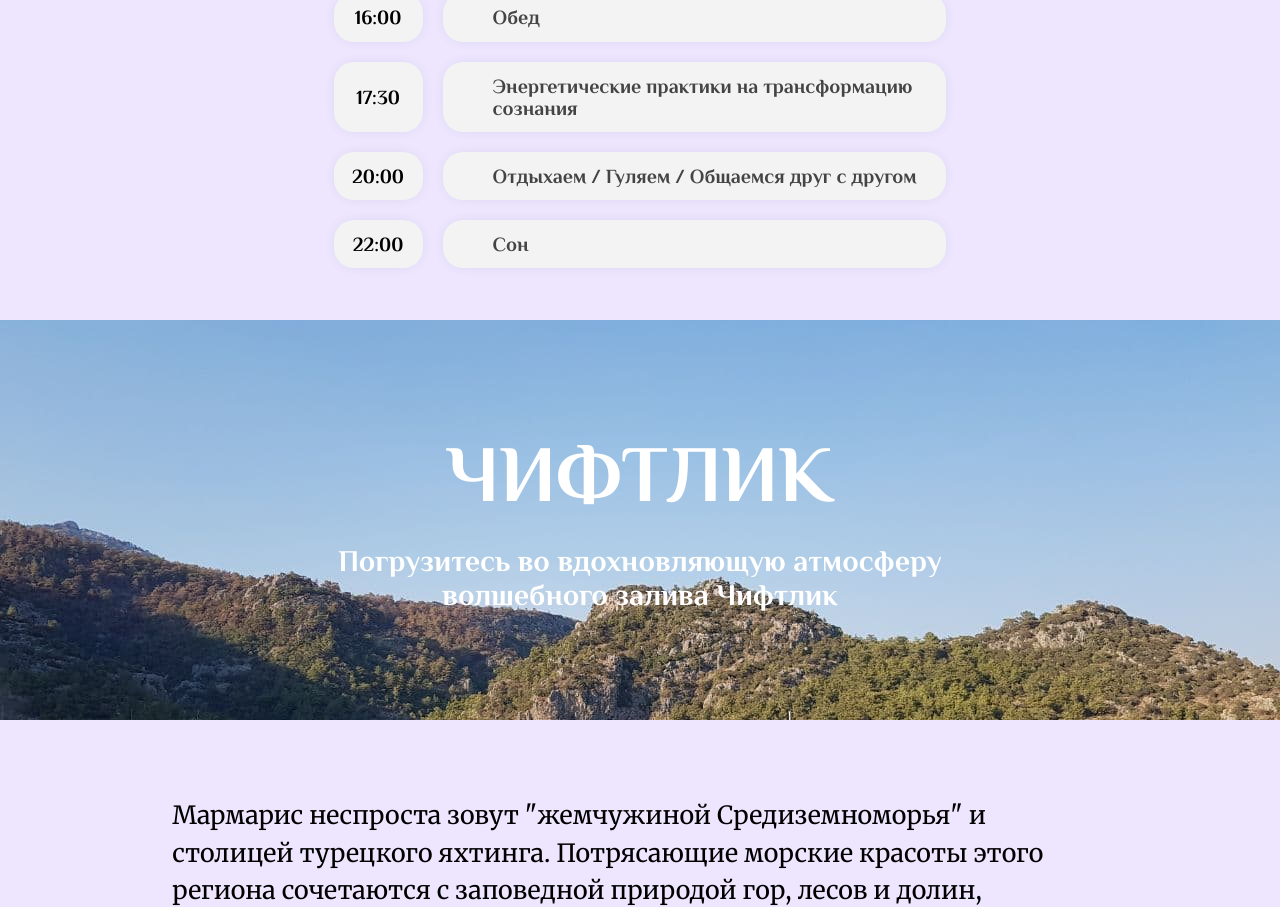
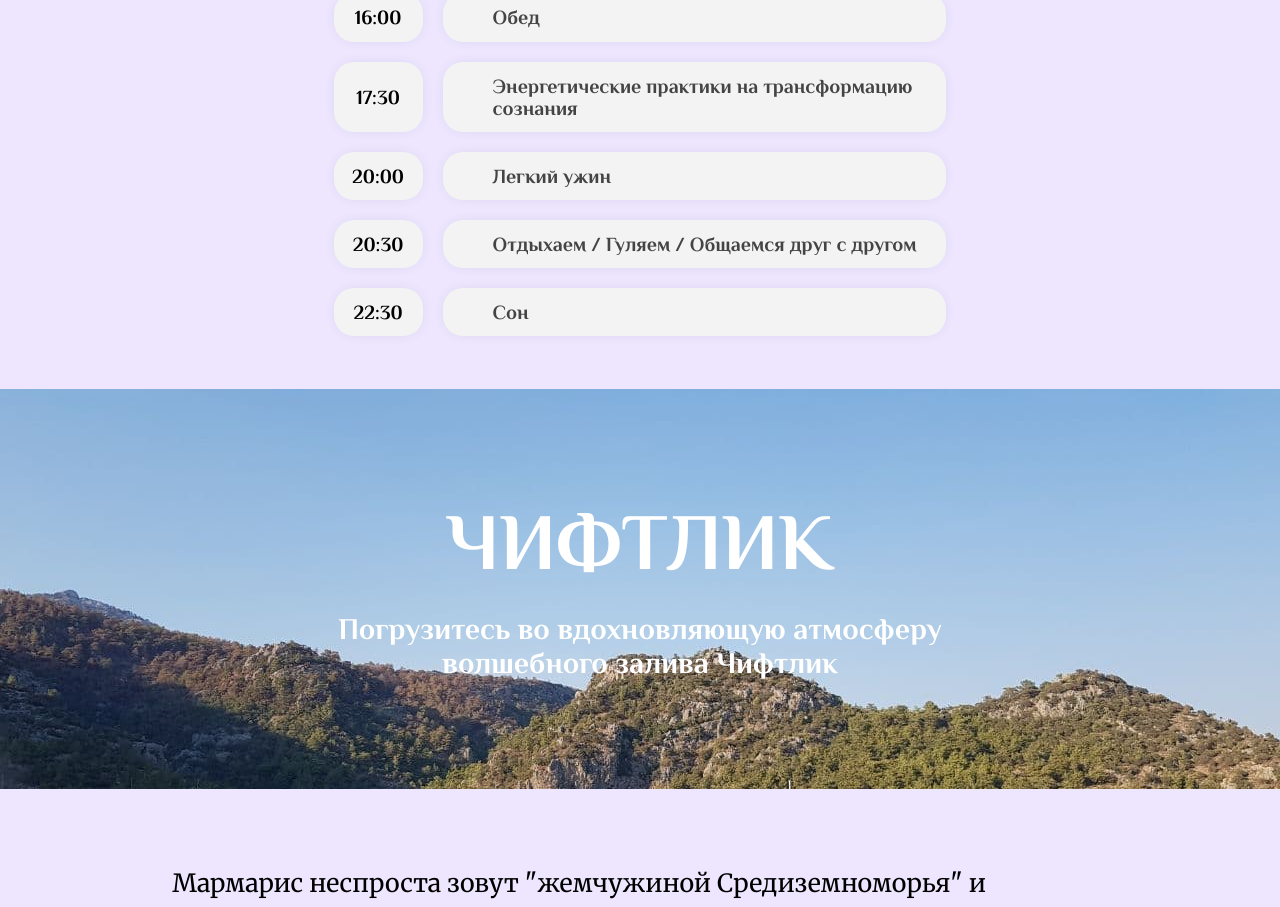
Before and after one commit to altosnop/retreat_awakening, a React (Create React App) app: page / in a window 1280 px wide. Shown: the part 5603-6510 px from the top of the page. Built offline with nearby package versions, Linux system fonts and the light colour scheme.

Commit message:
small fixes #2

```diff
--- a/src/components/Intro/Intro.js
+++ b/src/components/Intro/Intro.js
@@ -15,7 +15,7 @@ const Intro = () => {
           руководством ваших Духовных Наставников.
         </p>
         <div className="iframe_wrapper">
-          <video width="832" height="468" autoPlay loop controls>
+          <video width="832" height="468" autoPlay loop muted>
             <source src={Video} type='video/mp4'/>
           </video>
         </div>
--- a/src/components/Timetable/Timetable.js
+++ b/src/components/Timetable/Timetable.js
@@ -44,10 +44,14 @@ const Timetable = () => {
             </tr>
             <tr>
               <td className='table_time'>20:00</td>
+              <td className='table_text'>Легкий ужин</td>
+            </tr>
+            <tr>
+              <td className='table_time'>20:30</td>
               <td className='table_text'>Отдыхаем / Гуляем / Общаемся друг с другом</td>
             </tr>
             <tr>
-              <td className='table_time'>22:00</td>
+              <td className='table_time'>22:30</td>
               <td className='table_text'>Сон</td>
             </tr>
           </tbody>
```
